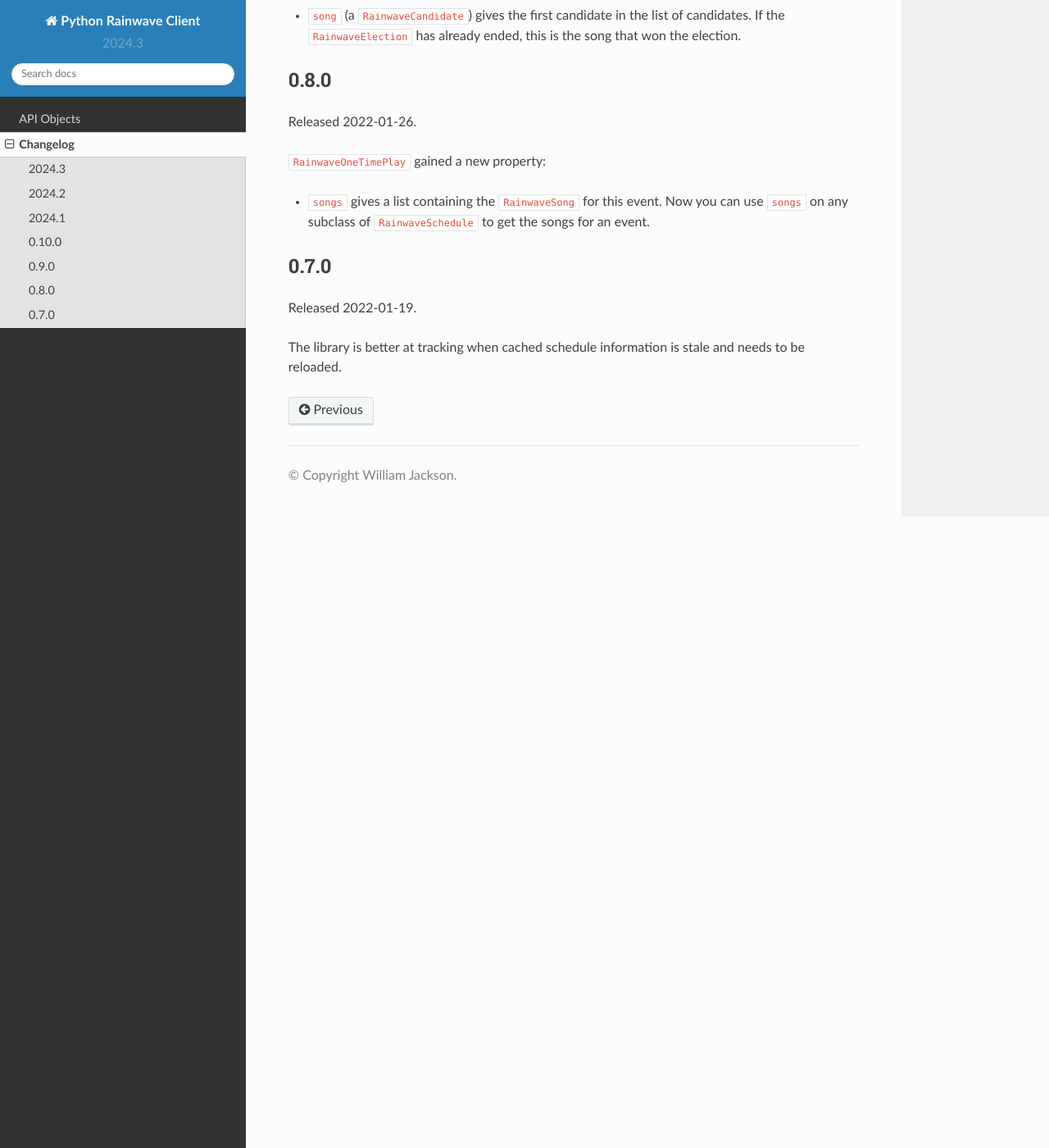
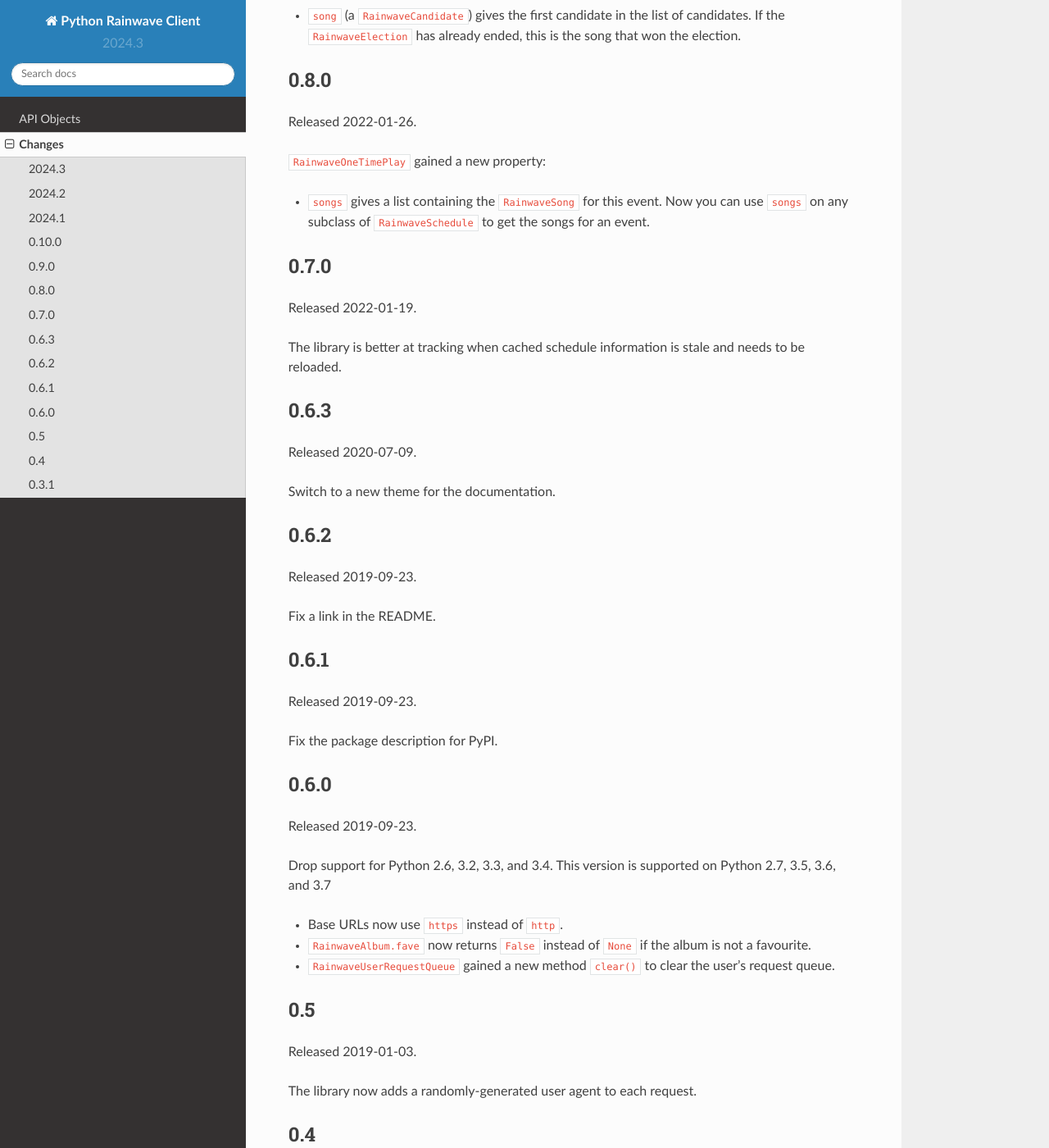
Before and after one commit to williamjacksn/python-rainwave-client, a Sphinx documentation site: the page built from docs/changes.rst, in a window 1280 px wide and 1400 px high, scrolled down 2149 px. Shown: the whole window at 82% size. Built offline with Sphinx 7.4.7 and the Read the Docs theme 2.0.0, drawn with Linux system fonts in a browser that asks for light colours; some of the changed text lies outside the part shown.

Commit message:
Add some historical changes to the documentation

```diff
--- a/docs/changelog.rst
+++ b/docs/changes.rst
@@ -1,8 +1,8 @@
-.. _changelog:
+.. _changes:
 
-=========
-Changelog
-=========
+=======
+Changes
+=======
 
 2024.3
 ======
@@ -109,3 +109,56 @@
 Released 2022-01-19.
 
 The library is better at tracking when cached schedule information is stale and needs to be reloaded.
+
+0.6.3
+=====
+
+Released 2020-07-09.
+
+Switch to a new theme for the documentation.
+
+0.6.2
+=====
+
+Released 2019-09-23.
+
+Fix a link in the README.
+
+0.6.1
+=====
+
+Released 2019-09-23.
+
+Fix the package description for PyPI.
+
+0.6.0
+=====
+
+Released 2019-09-23.
+
+Drop support for Python 2.6, 3.2, 3.3, and 3.4. This version is supported on Python 2.7, 3.5, 3.6, and 3.7
+
+* Base URLs now use ``https`` instead of ``http``.
+* ``RainwaveAlbum.fave`` now returns ``False`` instead of ``None`` if the album is not a favourite.
+* ``RainwaveUserRequestQueue`` gained a new method ``clear()`` to clear the user's request queue.
+
+0.5
+===
+
+Released 2019-01-03.
+
+The library now adds a randomly-generated user agent to each request.
+
+0.4
+===
+
+Released 2015-04-22.
+
+This version is supported on Python 2.6, 2.7, 3.2, 3.3, and 3.4.
+
+0.3.1
+=====
+
+Released 2015-04-21.
+
+The library has been renamed from *Gutter* to *Python Rainwave Client*.
--- a/docs/index.rst
+++ b/docs/index.rst
@@ -78,7 +78,7 @@
    :maxdepth: 2
 
    api
-   changelog
+   changes
 
 Indices and tables
 ==================
```
